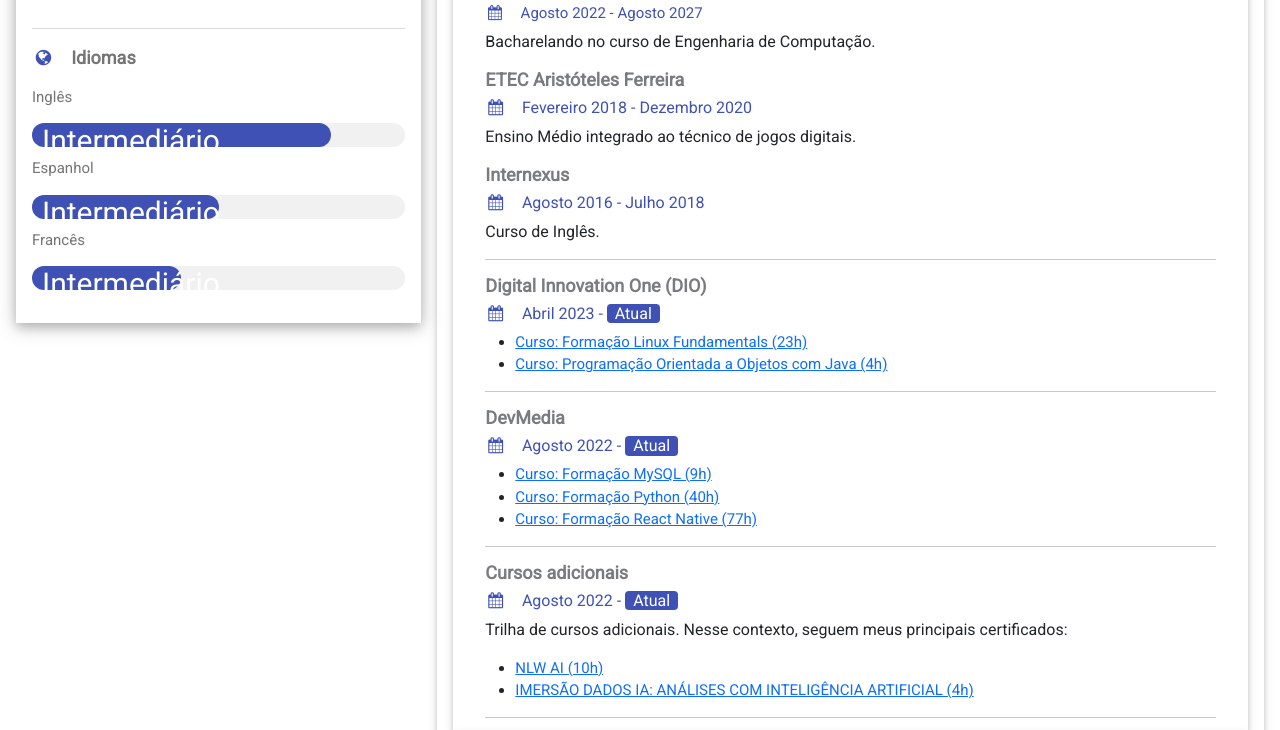
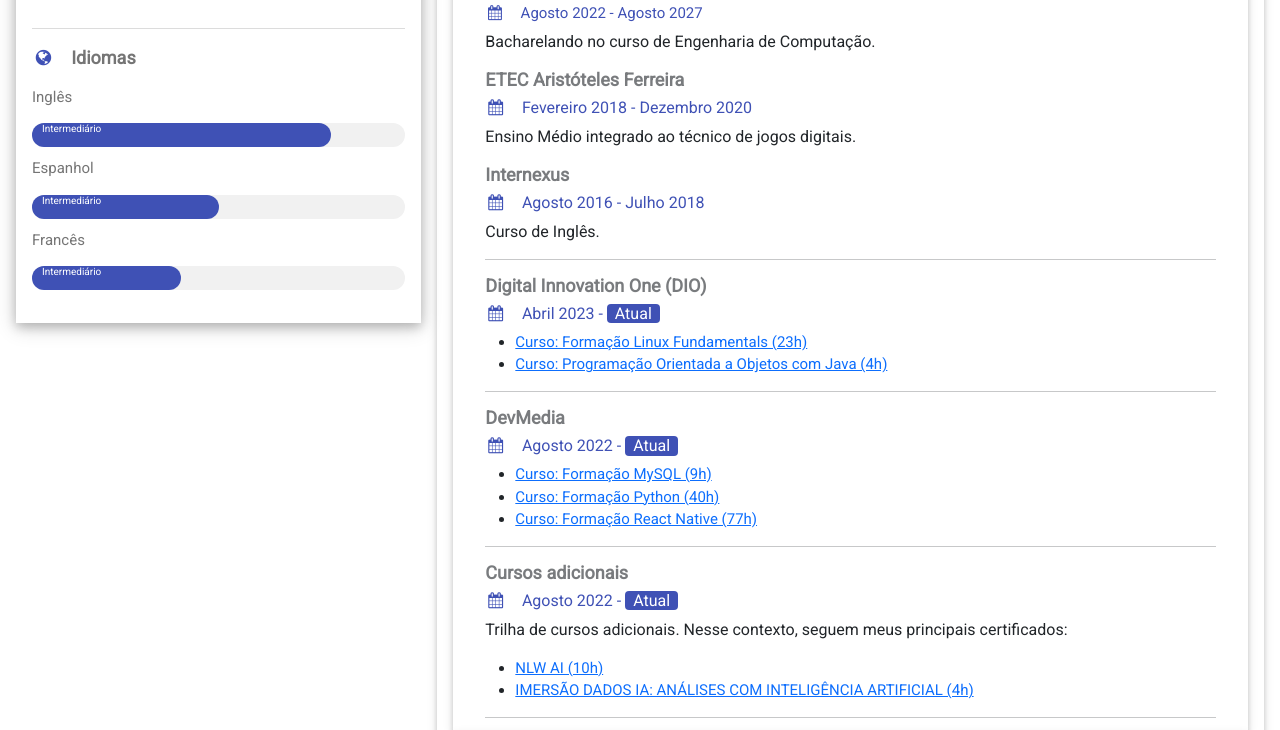
Before and after one commit to gabri-17/cv-custom, a plain HTML site: page index.html in a window 1280 px wide. Shown: the part 924-1654 px from the top of the page. Drawn offline with nearby package versions, Linux system fonts and the light colour scheme.

Commit message:
Inclusão de novas informações - v.1.6.3

```diff
--- a/index.html
+++ b/index.html
@@ -109,15 +109,15 @@
               </p>
               <p>Inglês</p>
               <div class="w3-light-grey w3-round-xlarge">
-                <div class="w3-round-xlarge w3-indigo" style="height:24px;width:80%; margin-bottom: 10px;"><h2 style="margin-left: 10px;">Intermediário</h2></div>
+                <div class="w3-round-xlarge w3-indigo" style="height:24px;width:80%; margin-bottom: 10px;"><h2 style="margin-left: 10px; font-size: 10px;">Intermediário</h2></div>
               </div>
               <p>Espanhol</p>
               <div class="w3-light-grey w3-round-xlarge">
-                <div class="w3-round-xlarge w3-indigo" style="height:24px;width:50%; margin-bottom: 10px;"><h2 style="margin-left: 10px;">Intermediário</h2></div>
+                <div class="w3-round-xlarge w3-indigo" style="height:24px;width:50%; margin-bottom: 10px;"><h2 style="margin-left: 10px; font-size: 10px;">Intermediário</h2></div>
               </div>
               <p>Francês</p>
               <div class="w3-light-grey w3-round-xlarge">
-                <div class="w3-round-xlarge w3-indigo" style="height:24px;width:40%; margin-bottom: 10px"><h2 style="margin-left: 10px;"">Intermediário</h2></div>
+                <div class="w3-round-xlarge w3-indigo" style="height:24px;width:40%; margin-bottom: 10px"><h2 style="margin-left: 10px; font-size: 10px;">Intermediário</h2></div>
               </div>
               <br>
             </div>
```
